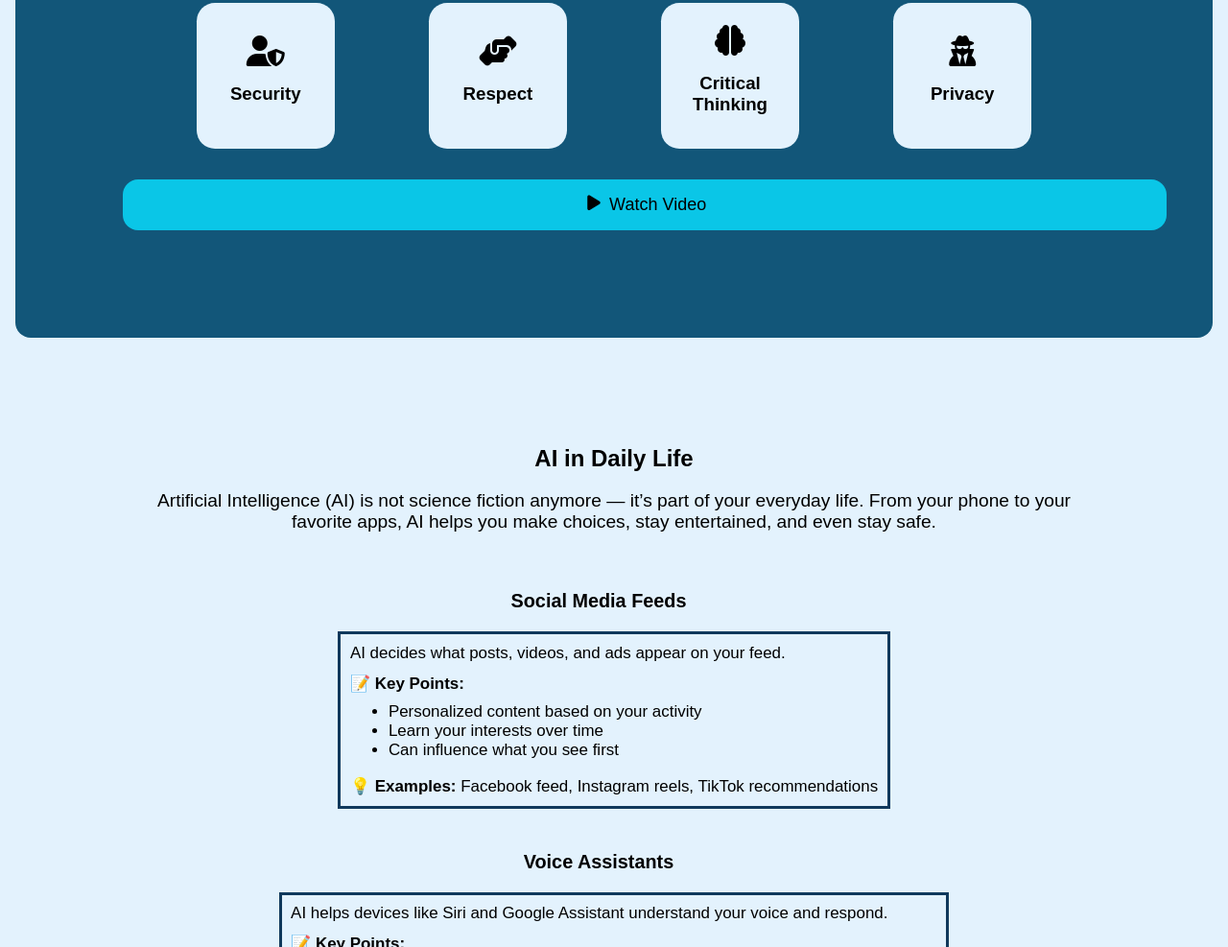
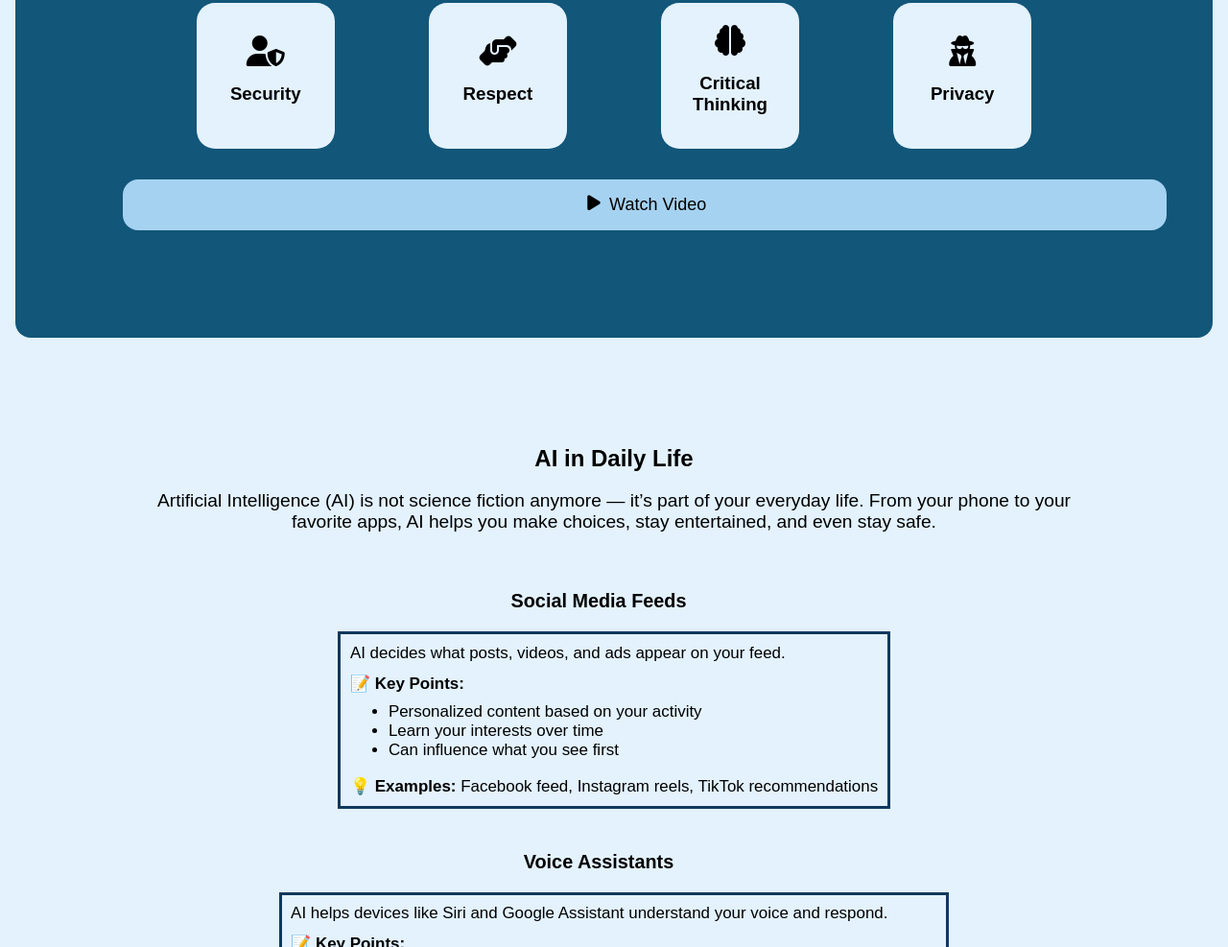
Before and after one commit to KinanKassab/MainProject-TimeDoor, a plain HTML site: page index.html in a window 1280 px wide. Shown: the part 724-1711 px from the top of the page at 96% size. Drawn offline with Linux system fonts and the light colour scheme.

Commit message:
Update section background color in CSS
Changed the background color of the section element from #0ac6e7 to #a6d2f1 for improved visual appearance.

```diff
--- a/style.css
+++ b/style.css
@@ -199,7 +199,7 @@ section {
     display: flex;
     justify-content: center;
     width: 100%;
-    background-color: #0ac6e7;
+    background-color: #a6d2f1;
     border-radius: 1rem;
     padding: 1rem;
     border: none;
```
